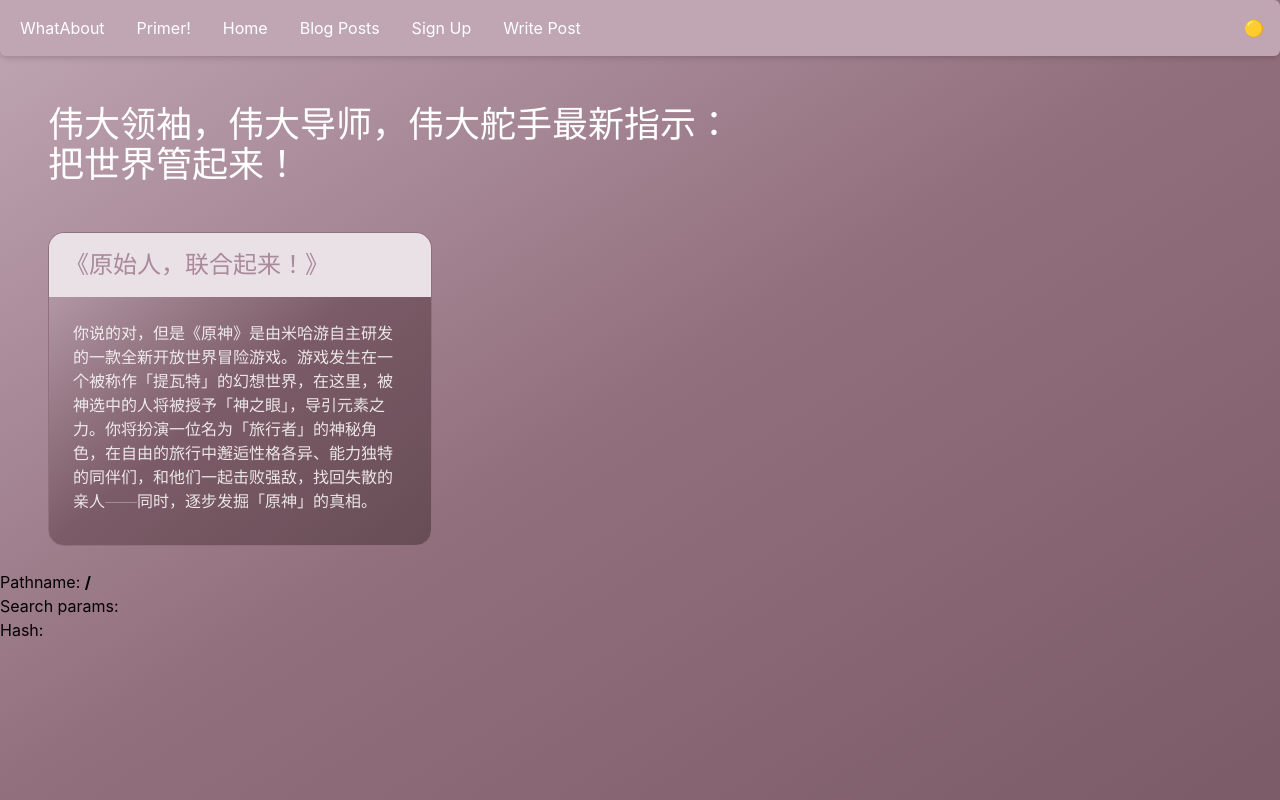
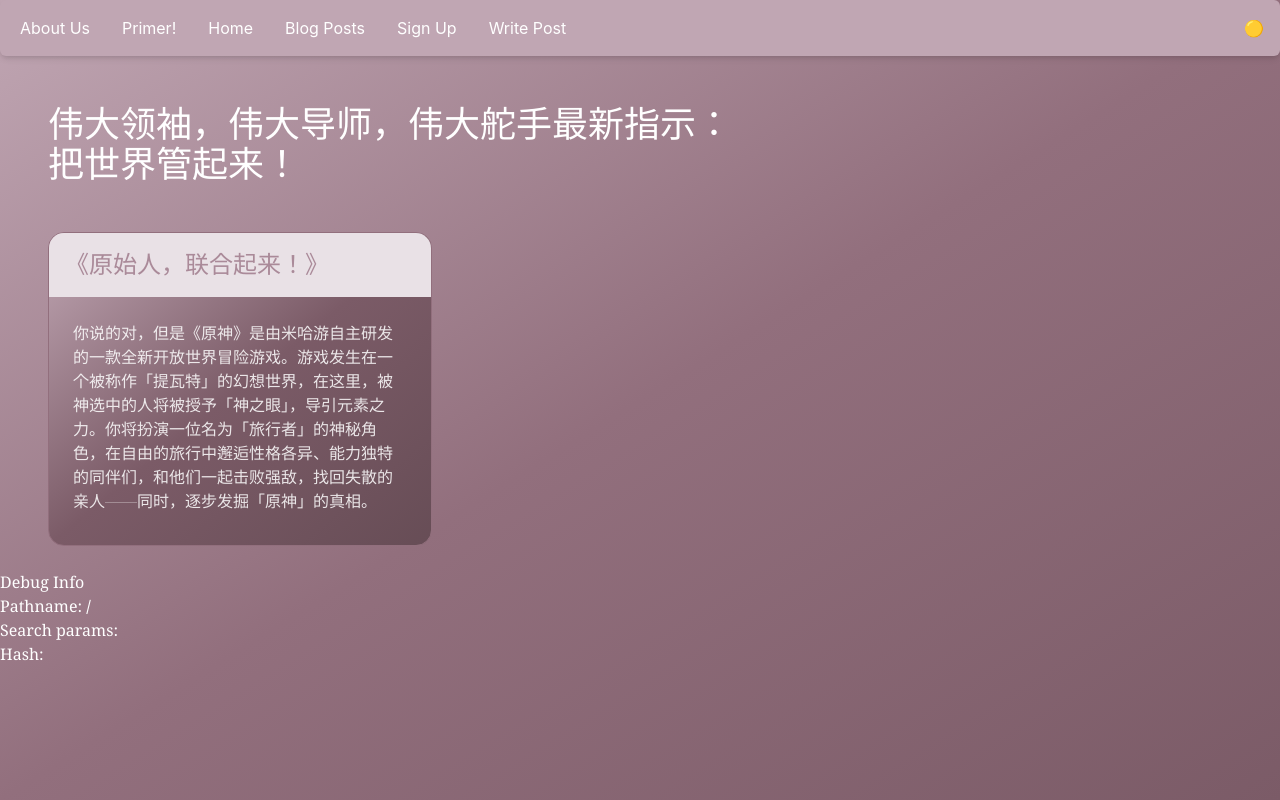
Before and after one commit to zy035c/dualblog-frontend, a React (Create React App) app: page / in a window 1280 px wide. Built offline with nearby package versions, Linux system fonts and the light colour scheme.

Commit message:
add to about

```diff
--- a/src/blog/about/about.jsx
+++ b/src/blog/about/about.jsx
@@ -1,12 +1,15 @@
 import React, { Component } from "react";
 
-export default class About extends Component {
+const About = () => {
+  return (
+    <div>
+      <p className="text-white">
+        1.哥，别在网络上追鲨我了，我好害怕，我大脑直接空白了，网线电源全拔了，我现实里没有背景，没有实力，今天真的是踢到铁板了，谁能想到，百度贴吧居然隐藏着一位互联网阎王，事已至此，你杀鸡儆猴，我毫无怨言，要打要鲨随您的便，如果有来世，互联网这潭浑水，我不踏也罢
+        2.我不明白啊……我不明白！反二雅士
+        骗哥们可以，别把你自己也骗到了就行。哥们被你骗了真无所谓的，打个哈哈就过了。但希望你打完这段话后擦一下眼角，别让眼泪掉在手机屏幕上了就行。你说的这些话，哥们信一下也是没什么的。还能让你有个心里安慰，但这种话说出来骗骗兄弟就差不多得了，哥们信你一下也不会少块肉，但是你别搞得自己也当真了就行。哥们被你骗一下是真无所谓的，兄弟笑笑也就过去了。真不是哥们想要破你防，你擦擦眼泪好好想想，除了兄弟谁还会信你这些话？你知道她不会跟你有任何的交集，她可能会和除了你以外的任何一个人交朋友，而且还可能会展现除了你所知道的关于她的一切以外的东西，她会笑，会哭，也会悲伤，拥有平常但快乐的生活。但你，除了见过她的样子，什么都看不到。她以后或许还会从她的朋友中挑选一位如意郎君，她会在他面前肆意的绽放自己的每一面，她会在他面前踮起脚来亲吻他的嘴唇，会埋进他宽阔的胸膛任性地撒娇，会鼓起脸颊假装生气。但你，除了见过她一面，什么都感受不到。感受不到拥抱她的时候的温度和扑入胸腔的迷人的发香，感受不到每一次缠绵之后她在耳边的温柔呢喃，也感受不到和她白头偕老，儿孙满堂的乐趣。你只见过她一面，但已经知道后来发生的事，只是没你的份。
+      </p>
+    </div>
+  );
+};
 
-    render() {
-        return (
-            <div>
-                I'm About!
-            </div>
-        )
-    }
-}
+export { About };
--- a/src/blog/home/home.jsx
+++ b/src/blog/home/home.jsx
@@ -17,7 +17,9 @@
   return (
     <div>
       <div className="m-12 mx-12">
-        <p1 className="text-white text-4xl font-serif">伟大领袖，伟大导师，伟大舵手最新指示：<br></br>把世界管起来！</p1>
+        <p1 className="text-white text-4xl font-serif">
+          伟大领袖，伟大导师，伟大舵手最新指示：<br></br>把世界管起来！
+        </p1>
       </div>
 
       <div className="text-md text-white bg-gradient-to-br from-pigliver-400 via-pigliver-700 to-pigliver-800 w-96 rounded-2xl border-pigliver-600 border-[1px] overflow-hidden card-shadow mx-12 my-6">
--- a/src/blog/start_page.jsx
+++ b/src/blog/start_page.jsx
@@ -1,7 +1,7 @@
 import React, { useState } from "react";
 import { Link, Route, Routes, useLocation } from "react-router-dom";
 
-import DemoAbout from "./about/about";
+import { About } from "./about/about";
 import { HomePage } from "./home/home";
 import PrimeList from "./home/prime_list";
 
@@ -26,7 +26,7 @@
     <div>
       <div className="bg-pigliver-400 rounded-md shadow-md p-2 flex justify-between items-center">
         <div className="flex space-x-2 flex-row">
-          <HeaderOption to="./about" text="WhatAbout" />
+          <HeaderOption to="./about" text="About Us" />
           <HeaderOption to="./primer" text="Primer!" />
           <HeaderOption to="/" text="Home" />
           <HeaderOption to="./posts" text="Blog Posts" />
@@ -50,7 +50,7 @@
       <DemoHeader />
 
       <Routes>
-        <Route path={`/about`} element={<DemoAbout />} />
+        <Route path="/about" element={<About />} />
         <Route path={`/`} element={<HomePage />} />
 
         <Route path="/posts/*" element={<Posts />} />
@@ -59,7 +59,8 @@
         <Route path="/primer" element={<PrimeList />} />
       </Routes>
 
-      <div>
+      <div className="text-white font-serif">
+        <p className="text-white">Debug Info</p>
         Pathname: <b>{pathname}</b>
         <br />
         Search params: <b>{search}</b>
--- a/src/blog/user/login.jsx
+++ b/src/blog/user/login.jsx
@@ -142,4 +142,9 @@
   );
 };
 
+LoginRequired.defaultProps = {
+  statesToBeSet: [],
+  children: null,
+};
+
 export { LoginRequired, checkLoginStatus };
```
Also changed, not shown: src/blog/tblog/new_post.jsx (+16 -7 lines).
